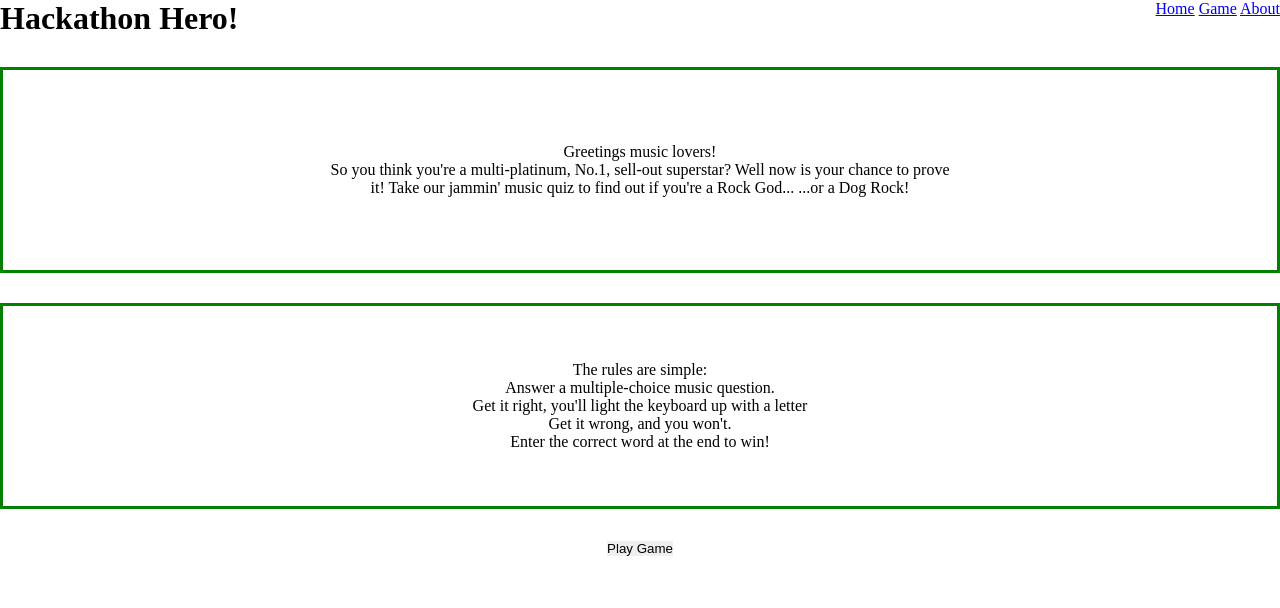
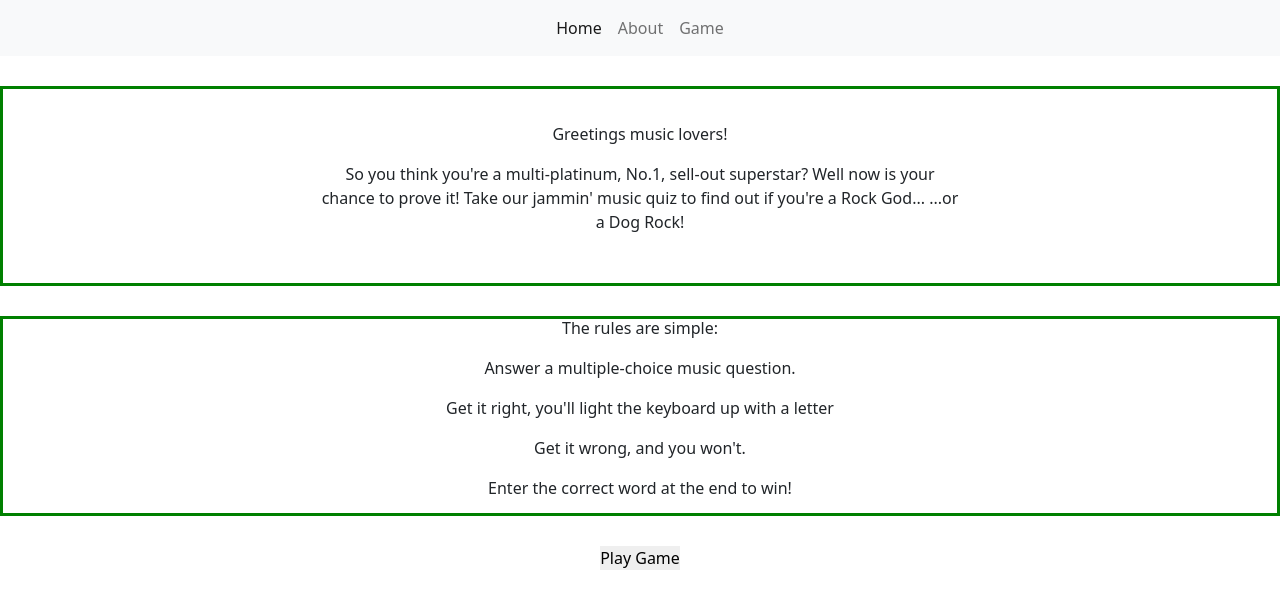
Before and after one commit to Clinelly/hackathon-team-7, a plain HTML site: page index.html in a window 1280 px wide. Drawn offline with nearby package versions, Linux system fonts and the light colour scheme; files whose address does not match are found by name.

Commit message:
add responsive navbar

```diff
--- a/assets/script.js
+++ b/assets/script.js
@@ -11,7 +11,7 @@ let turn = 0;
 let isButtonClicked = true;
 
 // List of worlds
-const words = ["css", "dublin", "javascript", "code"]
+const words = ["saxophone", "trombone", "xylophone", "ukulele"]
 
 //Select a random world from from list
 let selectedWord = words[Math.floor(Math.random() * words.length)];
--- a/index.html
+++ b/index.html
@@ -4,21 +4,41 @@
     <meta charset="UTF-8">
     <meta http-equiv="X-UA-Compatible" content="IE=edge">
     <meta name="viewport" content="width=device-width, initial-scale=1.0">
-    <!--Stylesheet link-->
+     <!-- Bootstrap CSS -->
+     <link href="https://cdn.jsdelivr.net/npm/bootstrap@5.1.2/dist/css/bootstrap.min.css" rel="stylesheet">
+     <script src="https://ajax.googleapis.com/ajax/libs/jquery/3.5.1/jquery.min.js"></script>
+     <script src="https://cdn.jsdelivr.net/npm/bootstrap@5.0.2/dist/js/bootstrap.bundle.min.js"
+        integrity="sha384-MrcW6ZMFYlzcLA8Nl+NtUVF0sA7MsXsP1UyJoMp4YLEuNSfAP+JcXn/tWtIaxVXM"
+        crossorigin="anonymous"></script>
     <link rel="stylesheet" href="assets/style.css">
     <title>Hackathon Hero | Home</title>
 </head>
 <body>
-    <div id="header">
-        <div id="header_div">
-            <h1>Hackathon Hero!</h1>
-        </div>
-        <nav>
-            <a href="index.html" class="active">Home</a>
-            <a href="game.html">Game</a>
-            <a href="about.html">About</a>
-        </nav>
-    </div>
+    <header>
+        <nav class="navbar navbar-expand-lg navbar-light bg-light">
+            <div class="container-fluid">
+            <button class="navbar-toggler" type="button" data-bs-toggle="collapse" data-bs-target="#navbarNavDropdown" aria-controls="navbarNavDropdown" aria-expanded="false" aria-label="Toggle navigation">
+               <span class="navbar-toggler-icon"></span>
+               </button>
+               <div class="collapse navbar-collapse justify-content-center" id="navbarNavDropdown">
+                  <ul class="navbar-nav">
+                     <li class="nav-item">
+                        <a class="nav-link active" aria-current="page" href="index.html">Home</a>
+                     </li>
+                     <li class="nav-item">
+                        <a class="nav-link" href="about.html">About</a>
+                     </li>
+                     <li class="nav-item">
+                        <a class="nav-link" href="game.html">Game</a>
+                     </li>
+                     <li class="nav-item dropdown">
+                     </li>
+                  </ul>
+               </div>
+            </div>
+         </nav>
+    </header>
+
     <div class="greetings_container">
         <div class="greetings_center">
             <p>Greetings music lovers!</p>
```
Also changed, not shown: about.html (+24 -16 lines), game.html (+26 -12 lines).
